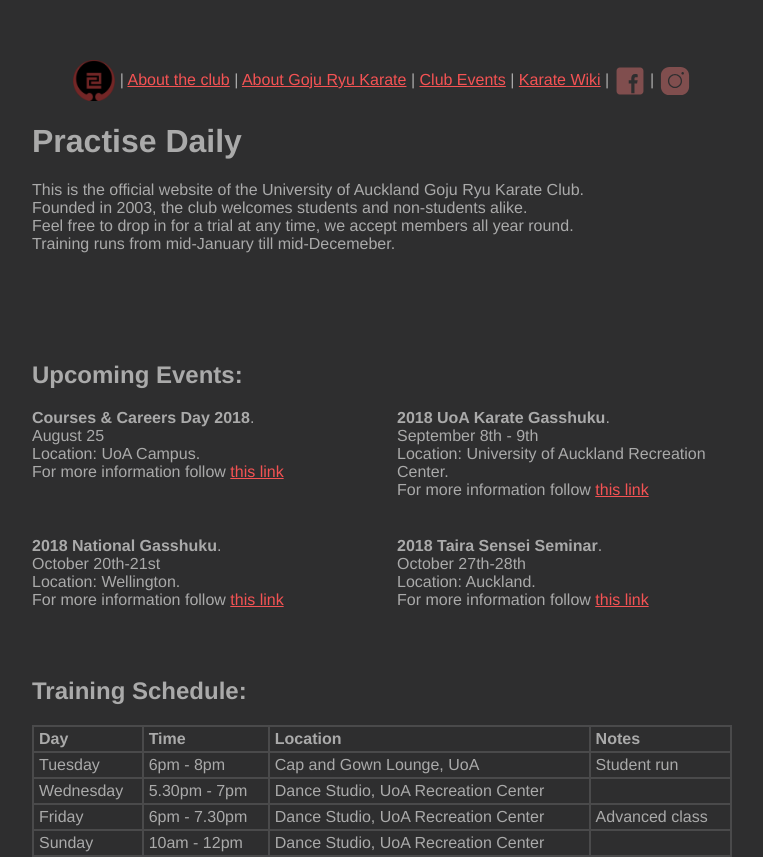
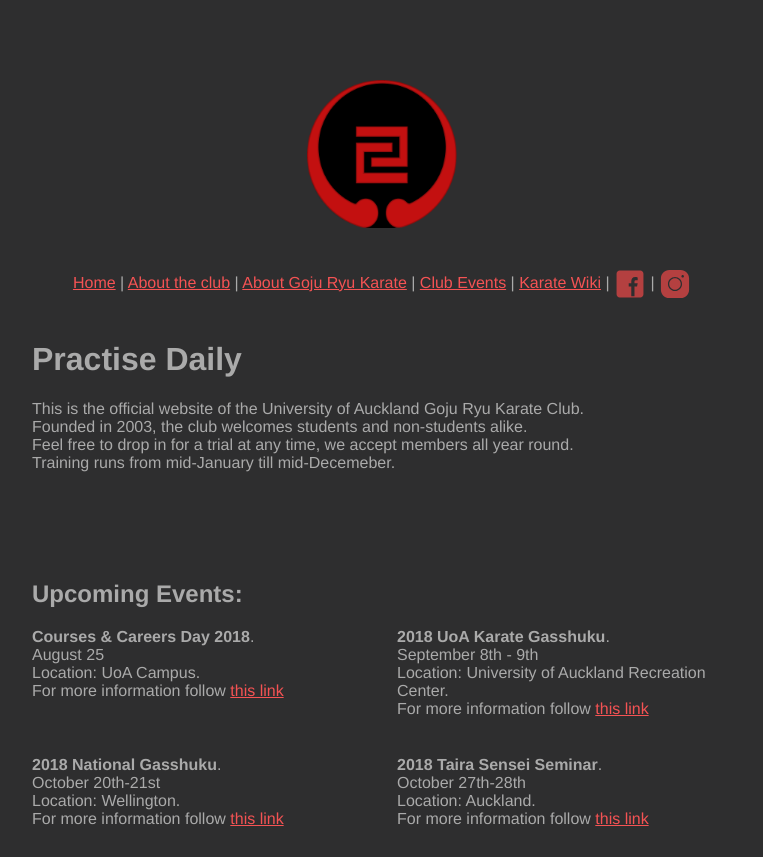
Before and after one commit to matt-auckland/uoa-karate, a Vue app: page / in a window 1280 px wide. Shown: the top 857 px of the page, without its empty margins (258-1021 px from the left). Built offline with nearby package versions, Linux system fonts and the light colour scheme.

Commit message:
Updated header

```diff
--- a/src/components/Header.vue
+++ b/src/components/Header.vue
@@ -1,7 +1,8 @@
 <template>
   <div class="header">
+    <router-link to="/"><img src="/logo.png" alt="IOGKF Logo"></router-link>
     <div id="nav">
-      <router-link to="/"><img src="/logo.png" alt="IOGKF Logo"></router-link> |
+      <router-link to="/">Home</router-link> |
       <router-link to="/about">About the club</router-link> |
       <router-link to="/goju-ryu">About&nbsp;Goju&nbsp;Ryu&nbsp;Karate</router-link> |
       <router-link to="/events">Club&nbsp;Events</router-link> |
@@ -47,13 +48,15 @@
 }
 
 img {
-  width: 42px;
+  width: 150px;
+  margin: 20px 0;
   vertical-align: middle;
-  filter: saturate(30%);
+  filter: saturate(70%);
   transition: all 200ms ease-out;
 }
 img:hover {
-  width: 46px;
+  width: 160px;
+  margin: 15px 0;
   filter: saturate(100%);
 }
 
```
